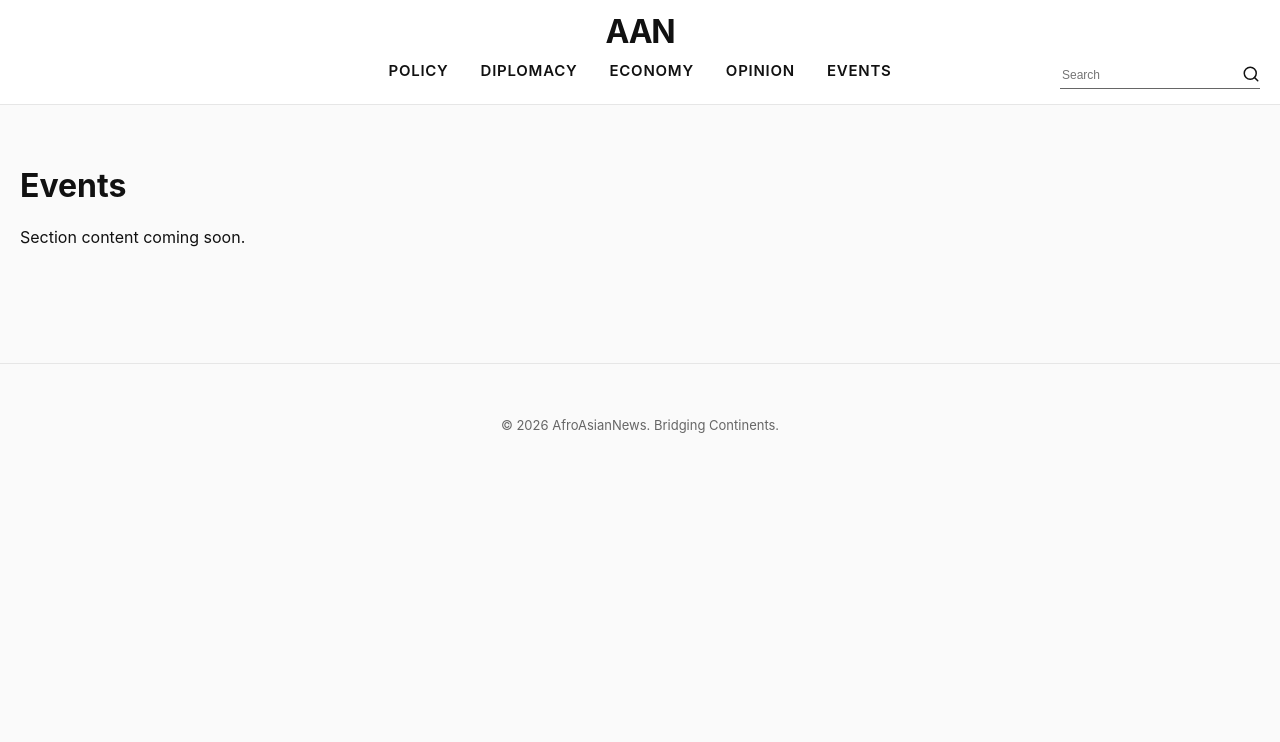
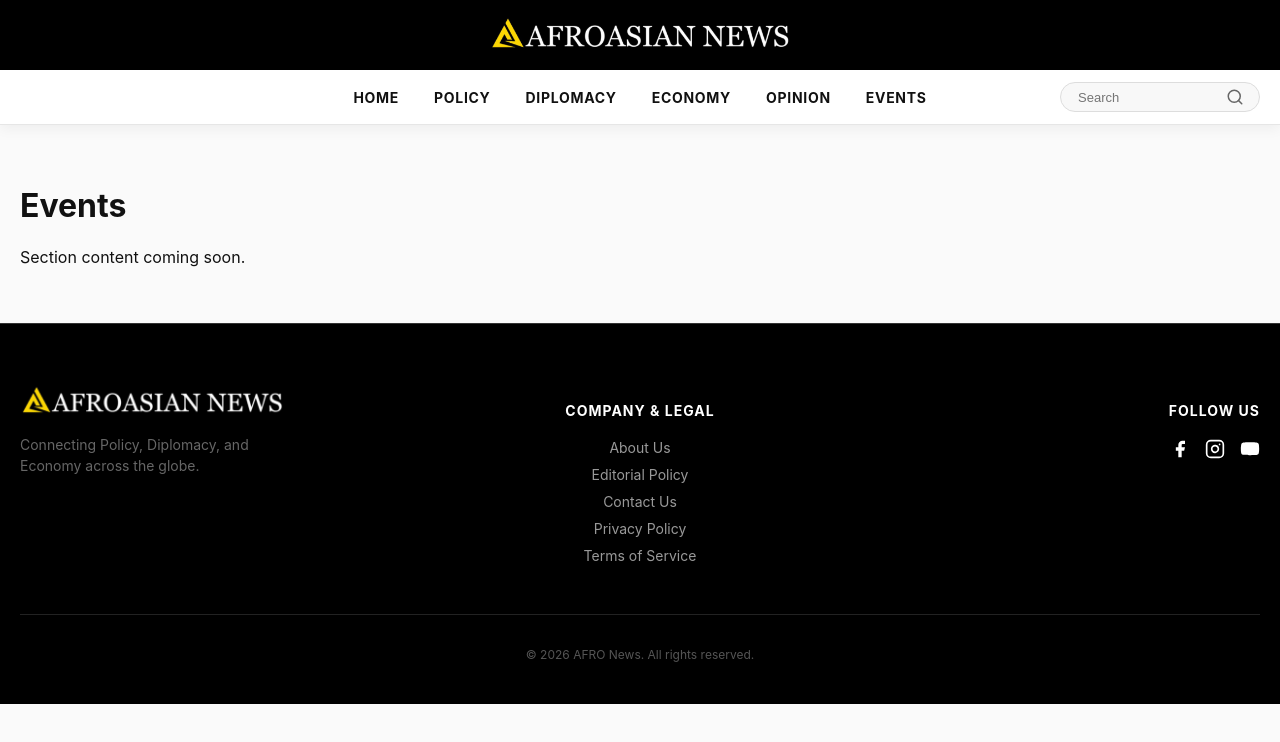
Before and after one commit to raheescwc2020/AfroAsian, a React (Vite) app: page /events in a window 1280 px wide. Shown: the top 742 px of the page. Built offline with nearby package versions, Linux system fonts and the light colour scheme.

Commit message:
Logo and Footer Changed

```diff
--- a/src/App.jsx
+++ b/src/App.jsx
@@ -2,7 +2,7 @@ import React from 'react';
 import { BrowserRouter as Router, Routes, Route } from 'react-router-dom';
 import Header from './components/Header';
 import Home from './pages/Home';
-
+import Footer from './components/Footer';
 // Placeholder for other pages to prevent errors
 const Placeholder = ({ title }) => (
   <div className="aan-main">
@@ -24,9 +24,7 @@ const App = () => {
           <Route path="/opinion" element={<Placeholder title="Opinion" />} />
           <Route path="/events" element={<Placeholder title="Events" />} />
         </Routes>
-        <footer className="aan-footer">
-          <p>&copy; 2026 AfroAsianNews. Bridging Continents.</p>
-        </footer>
+       <Footer/>
       </div>
     </Router>
   );
--- /dev/null
+++ b/src/components/Footer.jsx
@@ -0,0 +1,70 @@
+import React from 'react';
+import { Link } from 'react-router-dom';
+
+// 1. IMPORT YOUR LOGO
+import logoImg from '../assets/AFRO_LOGOOO.png';
+
+// --- ICONS (Reused from Header for consistency) ---
+const FbIcon = () => (
+  <svg width="20" height="20" viewBox="0 0 24 24" fill="currentColor" stroke="none"><path d="M18 2h-3a5 5 0 0 0-5 5v3H7v4h3v8h4v-8h3l1-4h-4V7a1 1 0 0 1 1-1h3z"></path></svg>
+);
+const InstaIcon = () => (
+  <svg width="20" height="20" viewBox="0 0 24 24" fill="none" stroke="currentColor" strokeWidth="2" strokeLinecap="round" strokeLinejoin="round"><rect x="2" y="2" width="20" height="20" rx="5" ry="5"></rect><path d="M16 11.37A4 4 0 1 1 12.63 8 4 4 0 0 1 16 11.37z"></path><line x1="17.5" y1="6.5" x2="17.51" y2="6.5"></line></svg>
+);
+const YtIcon = () => (
+  <svg width="20" height="20" viewBox="0 0 24 24" fill="currentColor" stroke="none"><path d="M22.54 6.42a2.78 2.78 0 0 0-1.94-2C18.88 4 12 4 12 4s-6.88 0-8.6.46a2.78 2.78 0 0 0-1.94 2A29 29 0 0 0 1 11.75a29 29 0 0 0 .46 5.33A2.78 2.78 0 0 0 3.4 19c1.72.46 8.6.46 8.6.46s6.88 0 8.6-.46a2.78 2.78 0 0 0 1.94-2 29 29 0 0 0 .46-5.25 29 29 0 0 0-.46-5.33zM9.75 15.02l5.75-3.27-5.75-3.27v6.54z"></path></svg>
+);
+
+const Footer = () => {
+  return (
+    <footer className="aan-footer">
+      <div className="aan-footer-container">
+
+        {/* --- SECTION 1: LOGO & BRAND --- */}
+        <div className="aan-footer-brand">
+          <Link to="/">
+            {/* Displaying the logo */}
+            <img src={logoImg} alt="AFRO Logo" className="aan-logo-img footer-logo-size" />
+          </Link>
+          <p className="aan-footer-tagline">
+            Connecting Policy, Diplomacy, and Economy across the globe.
+          </p>
+        </div>
+
+        {/* --- SECTION 2: COMPANY LINKS --- */}
+        <div className="aan-footer-links">
+          <h4>Company & Legal</h4>
+          <Link to="/about">About Us</Link>
+          <Link to="/editorial-policy">Editorial Policy</Link>
+          <Link to="/contact">Contact Us</Link>
+          <Link to="/privacy-policy">Privacy Policy</Link>
+          <Link to="/terms">Terms of Service</Link>
+        </div>
+
+        {/* --- SECTION 3: SOCIAL MEDIA --- */}
+        <div className="aan-footer-socials">
+          <h4>Follow Us</h4>
+          <div className="social-icons-row">
+            <a href="https://facebook.com" target="_blank" rel="noreferrer" aria-label="Facebook">
+              <FbIcon />
+            </a>
+            <a href="https://instagram.com" target="_blank" rel="noreferrer" aria-label="Instagram">
+              <InstaIcon />
+            </a>
+            <a href="https://youtube.com" target="_blank" rel="noreferrer" aria-label="YouTube">
+              <YtIcon />
+            </a>
+          </div>
+        </div>
+
+      </div>
+
+      {/* --- BOTTOM BAR --- */}
+      <div className="aan-footer-bottom">
+        <p>&copy; {new Date().getFullYear()} AFRO News. All rights reserved.</p>
+      </div>
+    </footer>
+  );
+};
+
+export default Footer;
--- a/src/components/Header.jsx
+++ b/src/components/Header.jsx
@@ -1,19 +1,19 @@
 import React, { useState } from 'react';
 import { Link } from 'react-router-dom';
+
+// 1. IMPORT YOUR LOGO
+import logoImg from '../assets/AFRO_LOGOOO.png';
 
 // --- ICONS ---
 const SearchIcon = () => (
   <svg width="18" height="18" viewBox="0 0 24 24" fill="none" stroke="currentColor" strokeWidth="2" strokeLinecap="round" strokeLinejoin="round"><circle cx="11" cy="11" r="8"></circle><line x1="21" y1="21" x2="16.65" y2="16.65"></line></svg>
 );
-
 const FbIcon = () => (
   <svg width="20" height="20" viewBox="0 0 24 24" fill="currentColor" stroke="none"><path d="M18 2h-3a5 5 0 0 0-5 5v3H7v4h3v8h4v-8h3l1-4h-4V7a1 1 0 0 1 1-1h3z"></path></svg>
 );
-
 const InstaIcon = () => (
   <svg width="20" height="20" viewBox="0 0 24 24" fill="none" stroke="currentColor" strokeWidth="2" strokeLinecap="round" strokeLinejoin="round"><rect x="2" y="2" width="20" height="20" rx="5" ry="5"></rect><path d="M16 11.37A4 4 0 1 1 12.63 8 4 4 0 0 1 16 11.37z"></path><line x1="17.5" y1="6.5" x2="17.51" y2="6.5"></line></svg>
 );
-
 const YtIcon = () => (
   <svg width="20" height="20" viewBox="0 0 24 24" fill="currentColor" stroke="none"><path d="M22.54 6.42a2.78 2.78 0 0 0-1.94-2C18.88 4 12 4 12 4s-6.88 0-8.6.46a2.78 2.78 0 0 0-1.94 2A29 29 0 0 0 1 11.75a29 29 0 0 0 .46 5.33A2.78 2.78 0 0 0 3.4 19c1.72.46 8.6.46 8.6.46s6.88 0 8.6-.46a2.78 2.78 0 0 0 1.94-2 29 29 0 0 0 .46-5.25 29 29 0 0 0-.46-5.33zM9.75 15.02l5.75-3.27-5.75-3.27v6.54z"></path></svg>
 );
@@ -26,63 +26,70 @@ const Header = () => {
   };
 
   return (
-    <header className="aan-masthead">
-      <div className="aan-masthead-inner">
+    <header className="aan-masthead-wrapper">
 
-        {/* 1. MOBILE MENU TOGGLE */}
+      {/* --- PANEL 1: LOGO (Black Background) --- */}
+      <div className="aan-logo-panel">
+        <div className="aan-container centered-logo">
+          <Link to="/" onClick={closeMenu}>
+            <img src={logoImg} alt="AFRO Logo" className="aan-logo-img" />
+          </Link>
+        </div>
+      </div>
+
+      {/* --- PANEL 2: NAVIGATION (White Background) --- */}
+      <div className="aan-nav-panel">
+        <div className="aan-container nav-flex-wrapper">
+
+          {/* A. MOBILE MENU TOGGLE (Left) */}
           <button
             className="aan-menu-toggle"
-          aria-label="Menu"
             onClick={() => setIsMobileMenuOpen(!isMobileMenuOpen)}
           >
             {isMobileMenuOpen ? '✕' : '☰'}
           </button>
 
-        {/* 2. LOGO */}
-        <div className="aan-logo">
-          <Link to="/" onClick={closeMenu}>AAN</Link>
-        </div>
-
-        {/* 3. NAVIGATION (Desktop & Mobile Wrapper) */}
+          {/* B. NAVIGATION LINKS (Center) */}
           <nav className={`aan-nav ${isMobileMenuOpen ? 'mobile-active' : ''}`}>
 
-          {/* === MOBILE SEARCH (Hidden on Desktop) === */}
+             {/* Mobile-Only Search inside Drawer */}
              <div className="mobile-only mobile-search-container">
-            <input type="text" placeholder="Type & hit enter" />
+               <input type="text" placeholder="Search..." />
                <button><SearchIcon /></button>
              </div>
 
-          {/* === MENU LINKS === */}
-          <Link to="/policy" className="nav-item nav-policy" onClick={closeMenu}>Policy</Link>
-          <Link to="/diplomacy" className="nav-item nav-diplomacy" onClick={closeMenu}>Diplomacy</Link>
-          <Link to="/economy" className="nav-item nav-economy" onClick={closeMenu}>Economy</Link>
-          <Link to="/opinion" className="nav-item nav-opinion" onClick={closeMenu}>Opinion</Link>
-          <Link to="/events" className="nav-item nav-events" onClick={closeMenu}>Events</Link>
+             {/* Links */}
+              <Link to="/" className="nav-item" onClick={closeMenu}>Home</Link>
+             <Link to="/policy" className="nav-item" onClick={closeMenu}>Policy</Link>
+             <Link to="/diplomacy" className="nav-item" onClick={closeMenu}>Diplomacy</Link>
+             <Link to="/economy" className="nav-item" onClick={closeMenu}>Economy</Link>
+             <Link to="/opinion" className="nav-item" onClick={closeMenu}>Opinion</Link>
+             <Link to="/events" className="nav-item" onClick={closeMenu}>Events</Link>
 
-          {/* === MOBILE SOCIAL ICONS (Hidden on Desktop) === */}
+             {/* Mobile Socials */}
              <div className="mobile-only mobile-socials">
-             <a href="https://facebook.com" target="_blank" rel="noreferrer"><FbIcon /></a>
-             <a href="https://instagram.com" target="_blank" rel="noreferrer"><InstaIcon /></a>
-             <a href="https://youtube.com" target="_blank" rel="noreferrer"><YtIcon /></a>
+                <a href="https://facebook.com"><FbIcon /></a>
+                <a href="https://instagram.com"><InstaIcon /></a>
+                <a href="https://youtube.com"><YtIcon /></a>
              </div>
-
           </nav>
 
-        {/* 4. RIGHT PANEL (Desktop Only) */}
-        <div className="aan-right-panel">
-
+          {/* C. DESKTOP SEARCH BOX (Right Side) */}
+          <div className="aan-search-wrapper">
             <div className="aan-mini-search">
               <input type="text" placeholder="Search" />
               <button><SearchIcon /></button>
             </div>
           </div>
 
-        {/* 5. MOBILE SEARCH ICON TOGGLE */}
-        <button className="aan-mobile-search-toggle" aria-label="Search">
+          {/* D. MOBILE SEARCH TOGGLE (Right Side) */}
+          <button className="aan-mobile-search-toggle">
              <SearchIcon />
           </button>
 
         </div>
+      </div>
+
     </header>
   );
 };
--- a/src/index.css
+++ b/src/index.css
@@ -1,228 +1,220 @@
 /* =========================================
-   1. LOCKED SPECIFICATION (Base Variables)
+   1. GLOBAL VARIABLES & RESET
    ========================================= */
 :root {
   --font-primary: 'Inter', system-ui, -apple-system, BlinkMacSystemFont, sans-serif;
+
+  /* Colors */
   --black: #111111;
-  --gray: #666666;
+  --white: #ffffff;
+  --gray: #888888;
+  --accent: #0B5ED7; /* Standard Blue Accent */
+
+  /* Borders & Backgrounds */
+  --bg-body: #FAFAFA;
+  --bg-dark: #000000;
   --border-light: #E6E6E6;
-  --accent: #0B5ED7;
+  --border-dark: #333333;
 }
 
-/* =========================================
-   2. MASTHEAD (HEADER) LAYOUT
-   ========================================= */
-.aan-masthead {
-  width: 100%;
-  height: auto;
-  min-height: 80px;
-  background: #ffffff;
-  border-bottom: 1px solid var(--border-light);
-  position: sticky;
-  top: 0;
-  z-index: 1000;
-  padding: 12px 0;
+* {
+  box-sizing: border-box;
 }
 
-.aan-masthead-inner {
-  max-width: 1280px;
-  margin: 0 auto;
-  padding: 0 20px;
-  display: flex;
-  font-family: var(--font-primary);
-  position: relative;
-}
-
-/* =========================================
-   3. DESKTOP LAYOUT (Min-Width: 769px)
-   ========================================= */
-@media (min-width: 769px) {
-  /* Layout: Stacked (Logo Top, Nav Bottom) */
-  .aan-masthead-inner {
-    flex-direction: column;
-    align-items: center;
-    justify-content: center;
-  }
-
-  /* Logo */
-  .aan-logo { margin-bottom: 10px; text-align: center; }
-  .aan-logo a {
-    font-size: 32px; font-weight: 700; color: var(--black);
-    text-decoration: none; letter-spacing: -0.04em; display: block;
-  }
-
-  /* Navigation Bar */
-  .aan-nav {
-    display: flex; gap: 32px; justify-content: center; width: 100%;
-  }
-
-  .aan-nav .nav-item {
-    font-size: 15px; font-weight: 600; color: var(--black);
-    text-decoration: none; position: relative; text-transform: uppercase;
-    letter-spacing: 0.05em; padding-bottom: 4px;
-  }
-
-  /* Hover Animation (Underline) */
-  .aan-nav .nav-item:hover { text-decoration: none; }
-  .aan-nav .nav-item::after {
-    content: ''; position: absolute; bottom: -6px; left: 0;
-    width: 100%; height: 3px; transform: scaleX(0);
-    transform-origin: center; transition: transform 0.25s ease;
-    background-color: var(--accent);
-  }
-  .aan-nav .nav-item:hover::after { transform: scaleX(1); }
-
-  /* CRITICAL: Hide Mobile-Only Elements on Desktop */
-  .mobile-only { display: none !important; }
-
-  /* Right Panel (Subscribe + Search) */
-  .aan-right-panel {
-    position: absolute; right: 20px; top: 90%; transform: translateY(-50%);
-    display: flex; flex-direction: column; align-items: flex-end; gap: 8px;
-  }
-  .aan-subscribe-btn {
-    font-size: 13px; font-weight: 600; color: #ffffff; background: var(--black);
-    padding: 6px 12px; border-radius: 2px; text-decoration: none; text-transform: uppercase;
-  }
-  .aan-mini-search {
-    display: flex; align-items: center; border-bottom: 1px solid var(--gray);
-    padding-bottom: 2px; width: 200px;
-  }
-  .aan-mini-search input {
-    border: none; background: transparent; font-size: 12px; width: 100%; outline: none;
-  }
-  .aan-mini-search button {
-    background: none; border: none; cursor: pointer; padding: 0; color: var(--black);
-  }
-
-  /* Hide Mobile Toggles */
-  .aan-menu-toggle, .aan-mobile-search-toggle { display: none; }
-}
-
-/* =========================================
-   4. MOBILE LAYOUT (Max-Width: 768px)
-   ========================================= */
-@media (max-width: 768px) {
-  .aan-masthead { height: 60px; padding: 0; }
-
-  .aan-masthead-inner {
-    flex-direction: row; justify-content: space-between; align-items: center; height: 100%;
-  }
-
-  .aan-logo a { font-size: 20px; font-weight: 700; color: var(--black); text-decoration: none; }
-
-  /* Hide Desktop Right Panel */
-  .aan-right-panel { display: none; }
-
-  /* Visible Toggles */
-  .aan-menu-toggle, .aan-mobile-search-toggle {
-    display: block; background: none; border: none; font-size: 24px;
-    cursor: pointer; color: var(--black); z-index: 1001;
-  }
-
-  /* === MOBILE DRAWER CONTAINER === */
-  /* Hidden by default */
-  .aan-nav { display: none; }
-
-  /* Active State (Open) */
-  .aan-nav.mobile-active {
-    display: flex;
-    flex-direction: column;
-    position: absolute;
-    top: 100%; /* Sits directly below header */
-    left: 0;
-
-    /* Dimensions */
-    width: 280px; /* Standard drawer width */
-    height: calc(100vh - 60px); /* Full height minus header */
-
-    /* Styling */
-    background: #ffffff;
-    border-right: 1px solid #E6E6E6;
-    box-shadow: 4px 0 15px rgba(0,0,0,0.1);
-    z-index: 999;
-    overflow-y: auto;
-  }
-
-  /* --- 1. SEARCH BOX (Top) --- */
-  .mobile-search-container {
-    display: flex !important; /* Force show */
-    align-items: center;
-    background: #f5f5f5; /* Light grey box */
-    margin: 20px 20px 10px 20px;
-    padding: 10px 15px;
-    border-radius: 4px;
-  }
-  .mobile-search-container input {
-    border: none; background: transparent; width: 100%; outline: none;
-    font-size: 14px; color: #333; font-family: var(--font-primary);
-  }
-  .mobile-search-container button {
-    background: none; border: none; padding: 0; color: #888; cursor: pointer;
-  }
-
-  /* --- 2. MENU LINKS (Middle) --- */
-  .aan-nav.mobile-active .nav-item {
-    display: block;
-    text-align: left;
-    padding: 16px 25px;
-    color: #111111 !important;
-    text-decoration: none !important;
-    font-size: 15px;
-    font-weight: 600;
-    text-transform: capitalize; /* "Policy", "Economy" etc */
-    border-bottom: 1px solid #eaeaea; /* THE SEPARATOR LINE */
-  }
-
-  /* Hover state for links */
-  .aan-nav.mobile-active .nav-item:hover {
-    background-color: #fafafa;
-    color: var(--accent) !important;
-  }
-
-  /* --- 3. SOCIAL ICONS (Bottom) --- */
-  .mobile-socials {
-    display: flex !important; /* Force show */
-    gap: 20px;
-    padding: 25px;
-    margin-top: auto; /* Pushes icons to the very bottom */
-    border-top: 1px solid #eaeaea; /* Optional: Separator above icons */
-  }
-
-  .mobile-socials a {
-    color: #111;
-    display: flex; align-items: center; justify-content: center;
-    transition: color 0.2s;
-  }
-
-  .mobile-socials a:hover { color: var(--accent); }
-}
-
-/* =========================================
-   5. BODY / GLOBAL STYLES
-   ========================================= */
-body { margin: 0; font-family: var(--font-primary); background-color: #FAFAFA; color: var(--black); }
-.aan-main { max-width: 1280px; margin: 0 auto; padding: 40px 20px; }
-
-/* [You can add your Hero/Card styles below this line] */
-
-/* =========================================
-   4. BODY / GLOBAL STYLES (PRESERVED)
-   ========================================= */
 body {
   margin: 0;
   font-family: var(--font-primary);
-  background-color: #FAFAFA;
+  background-color: var(--bg-body);
   color: var(--black);
   -webkit-font-smoothing: antialiased;
 }
 
+a {
+  text-decoration: none;
+  color: inherit;
+  transition: color 0.2s ease;
+}
+
+ul {
+  list-style: none;
+  padding: 0;
+  margin: 0;
+}
+
+/* =========================================
+   2. HEADER LAYOUT: SPLIT PANELS (UPDATED)
+   ========================================= */
+
+/* Wrapper to make the whole header sticky */
+.aan-masthead-wrapper {
+  position: sticky;
+  top: 0;
+  z-index: 1000;
+  width: 100%;
+  box-shadow: 0 4px 12px rgba(0,0,0,0.05);
+}
+
+.aan-container {
+  max-width: 1280px;
+  margin: 0 auto;
+  padding: 0 20px;
+  position: relative; /* Essential for absolute positioning of search */
+}
+
+/* --- PANEL 1: LOGO (BLACK BACKGROUND) --- */
+.aan-logo-panel {
+  background-color: #000000;
+  padding: 15px 0;
+  display: flex;
+  justify-content: center;
+  align-items: center;
+}
+
+.aan-logo-img {
+  height: 40px; /* Logo Size */
+  width: auto;
+  display: block;
+}
+
+/* --- PANEL 2: NAVIGATION (WHITE BACKGROUND) --- */
+.aan-nav-panel {
+  background-color: #ffffff;
+  border-bottom: 1px solid var(--border-light);
+  height: 55px; /* Fixed height for alignment */
+}
+
+.nav-flex-wrapper {
+  display: flex;
+  align-items: center;
+  justify-content: center; /* Centers the Navigation Links */
+  height: 100%;
+}
+
+/* --- DESKTOP HEADER (Min-width 769px) --- */
+@media (min-width: 769px) {
+
+  /* Navigation Links */
+  .aan-nav {
+    display: flex;
+    gap: 35px;
+  }
+
+  .nav-item {
+    text-decoration: none;
+    color: var(--black);
+    font-size: 14px;
+    font-weight: 700;
+    text-transform: uppercase;
+    letter-spacing: 0.05em;
+    position: relative;
+    padding: 18px 0; /* Full height clickable area */
+  }
+
+  /* Hover Effect (Blue Underline) */
+  .nav-item:hover { color: var(--accent); }
+
+  .nav-item::after {
+    content: ''; position: absolute; bottom: 0; left: 0;
+    width: 100%; height: 3px; background: var(--accent);
+    transform: scaleX(0); transition: transform 0.2s;
+  }
+  .nav-item:hover::after { transform: scaleX(1); }
+
+  /* Search Box - Positioned Absolute Right */
+  .aan-search-wrapper {
+    position: absolute;
+    right: 20px;
+    top: 50%;
+    transform: translateY(-50%);
+  }
+
+  .aan-mini-search {
+    display: flex;
+    align-items: center;
+    border: 1px solid #ddd;
+    border-radius: 20px;
+    padding: 5px 15px;
+    background: #f8f8f8;
+  }
+
+  .aan-mini-search input {
+    border: none; background: transparent; outline: none;
+    font-size: 13px; width: 150px; color: var(--black);
+  }
+
+  .aan-mini-search button {
+    background: none; border: none; cursor: pointer;
+    color: #666; padding: 0; display: flex;
+  }
+
+  .aan-mini-search button:hover { color: var(--accent); }
+
+  /* Hide Mobile Toggles */
+  .aan-menu-toggle,
+  .aan-mobile-search-toggle,
+  .mobile-only {
+    display: none !important;
+  }
+}
+
+/* --- MOBILE HEADER (Max-width 768px) --- */
+@media (max-width: 768px) {
+
+  .nav-flex-wrapper {
+    justify-content: space-between; /* Hamburger Left, Search Right */
+  }
+
+  /* Toggles */
+  .aan-menu-toggle,
+  .aan-mobile-search-toggle {
+    background: none; border: none; font-size: 24px;
+    cursor: pointer; padding: 0; display: block;
+    color: var(--black);
+  }
+
+  /* Hide Desktop Search */
+  .aan-search-wrapper { display: none; }
+
+  /* Mobile Drawer */
+  .aan-nav { display: none; }
+
+  .aan-nav.mobile-active {
+    display: flex; flex-direction: column;
+    position: fixed;
+    left: 0; width: 100%; height: 100vh;
+    background: #fff; z-index: 999;
+    padding: 20px;
+    border-top: 1px solid #eee;
+    /* Position below the header (approx height of logo + nav bar) */
+    top: 125px;
+  }
+
+  /* Mobile Search inside Drawer */
+  .mobile-search-container {
+    display: flex; margin-bottom: 20px;
+    background: #f5f5f5; padding: 10px; border-radius: 4px;
+  }
+  .mobile-search-container input { width: 100%; border: none; background: transparent; outline: none; }
+
+  .nav-item {
+    display: block; padding: 15px 0; border-bottom: 1px solid #eee; font-weight: 600;
+  }
+
+  .mobile-socials {
+    margin-top: 20px; display: flex; gap: 20px; justify-content: center;
+  }
+}
+
+/* =========================================
+   3. PAGE CONTENT (Hero, Grid, Cards)
+   ========================================= */
 .aan-main {
   max-width: 1280px;
   margin: 0 auto;
   padding: 40px 20px;
 }
 
+/* Hero Section */
 .hero-section {
   display: grid;
   grid-template-columns: 1.5fr 1fr;
@@ -249,14 +241,13 @@ body {
   font-size: 36px;
   line-height: 1.2;
   font-weight: 700;
-  letter-spacing: -0.03em;
   margin: 16px 0;
 }
 
 .hero-excerpt {
   font-size: 18px;
   line-height: 1.6;
-  color: var(--gray);
+  color: #555;
   margin-bottom: 24px;
 }
 
@@ -271,17 +262,16 @@ body {
 .read-more {
   font-size: 15px;
   font-weight: 600;
-  color: var(--black);
-  text-decoration: none;
   border-bottom: 1px solid var(--black);
   padding-bottom: 2px;
 }
 
 .content-divider {
   border-top: 1px solid var(--border-light);
-  margin: 0 0 40px 0;
+  margin: 40px 0;
 }
 
+/* Grid Layout */
 .grid-layout {
   display: grid;
   grid-template-columns: 2fr 1fr;
@@ -291,11 +281,9 @@ body {
 .section-label {
   font-size: 13px;
   font-weight: 700;
-  color: var(--black);
   border-top: 2px solid var(--black);
   padding-top: 12px;
   display: inline-block;
-  margin-top: 0;
   margin-bottom: 24px;
   text-transform: uppercase;
 }
@@ -312,13 +300,13 @@ body {
   background-color: #eee;
   margin-bottom: 12px;
   border-radius: 2px;
+  object-fit: cover;
 }
 
 .card-meta {
   font-size: 12px;
-  color: var(--gray);
+  color: #777;
   margin-bottom: 8px;
-  font-weight: 500;
 }
 
 .news-card h4 {
@@ -328,14 +316,9 @@ body {
   font-weight: 600;
 }
 
+/* Sidebar */
 .sidebar-widget {
   margin-bottom: 48px;
-}
-
-.opinion-list {
-  list-style: none;
-  padding: 0;
-  margin: 0;
 }
 
 .opinion-list li {
@@ -347,53 +330,135 @@ body {
 .opinion-list .author {
   display: block;
   font-size: 13px;
-  color: var(--gray);
+  color: #777;
   margin-bottom: 4px;
-  font-weight: 500;
 }
 
 .opinion-list a {
-  text-decoration: none;
-  color: var(--black);
   font-weight: 600;
   font-size: 16px;
   line-height: 1.4;
-  display: block;
 }
 
-/* Body Search Box */
-.search-box {
-  display: flex;
-  border: 1px solid var(--border-light);
-  padding: 8px;
+/* Responsive Content */
+@media (max-width: 1024px) {
+  .hero-section,
+  .grid-layout,
+  .card-grid {
+    grid-template-columns: 1fr;
+  }
+
+  .aan-main {
+    padding: 20px;
+  }
 }
 
-.search-box input {
-  border: none;
-  width: 100%;
-  outline: none;
-  font-family: var(--font-primary);
+/* =========================================
+   4. FOOTER (Dark Theme)
+   ========================================= */
+.aan-footer {
+  background-color: var(--bg-dark);
+  color: #999;
+  padding: 60px 20px 30px;
+  border-top: 1px solid var(--border-dark);
+  margin-top: auto;
+}
+
+.aan-footer-container {
+  max-width: 1280px;
+  margin: 0 auto;
+  display: grid;
+  grid-template-columns: 1fr 2fr 1fr;
+  gap: 40px;
+}
+
+.aan-footer-brand {
+  display: flex;
+  flex-direction: column;
+  align-items: flex-start;
+}
+
+.footer-logo-size {
+  height: 35px;
+  width: auto;
+  margin-bottom: 15px;
+  /* Uncomment below if you need to invert a black logo to white */
+  /* filter: brightness(0) invert(1); */
+}
+
+.aan-footer-tagline {
+  font-size: 14px;
+  line-height: 1.5;
+  color: #666;
+  margin: 0;
+}
+
+.aan-footer-links {
+  display: flex;
+  flex-direction: column;
+  align-items: center;
+}
+
+.aan-footer-links h4,
+.aan-footer-socials h4 {
+  color: var(--white);
+  font-size: 14px;
+  text-transform: uppercase;
+  letter-spacing: 1px;
+  margin-bottom: 20px;
+  font-weight: 700;
+}
+
+.aan-footer-links a {
+  color: #999;
+  margin-bottom: 10px;
   font-size: 14px;
 }
 
-.search-box button {
-  background: none;
-  border: none;
-  cursor: pointer;
-  color: var(--gray);
+.aan-footer-links a:hover {
+  color: var(--white);
+  text-decoration: underline;
 }
 
-.aan-footer {
-  text-align: center;
-  padding: 40px;
-  border-top: 1px solid var(--border-light);
-  color: var(--gray);
-  font-size: 13px;
-  margin-top: 60px;
+.aan-footer-socials {
+  display: flex;
+  flex-direction: column;
+  align-items: flex-end;
 }
 
-@media (max-width: 1024px) {
-  .hero-section { grid-template-columns: 1fr; }
-  .grid-layout { grid-template-columns: 1fr; }
-  .card-grid { grid-template-columns: 1fr; }
+.social-icons-row {
+  display: flex;
+  gap: 15px;
 }
+
+.social-icons-row a {
+  color: var(--white);
+  transition: opacity 0.2s;
+}
+
+.social-icons-row a:hover {
+  opacity: 0.7;
+}
+
+.aan-footer-bottom {
+  border-top: 1px solid #222;
+  margin-top: 40px;
+  padding-top: 20px;
+  text-align: center;
+  font-size: 12px;
+  color: #555;
+}
+
+@media (max-width: 768px) {
+  .aan-footer-container {
+    grid-template-columns: 1fr;
+    text-align: center;
+    gap: 40px;
+  }
+
+  .aan-footer-brand,
+  .aan-footer-links,
+  .aan-footer-socials {
+    align-items: center;
+  }
+}
```
Also changed, not shown: src/assets/AFRO_LOGOOO.png (added). Lines whose indentation alone changed are shown as unchanged.
